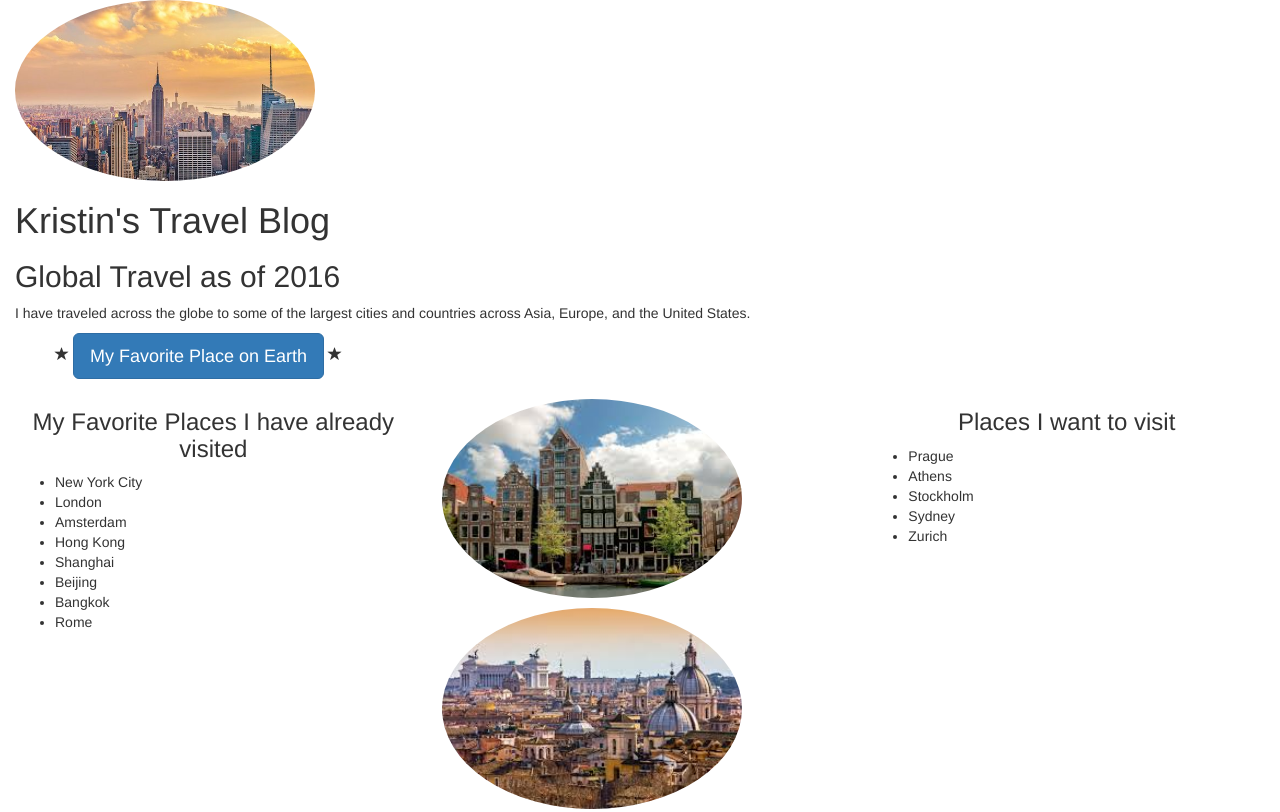
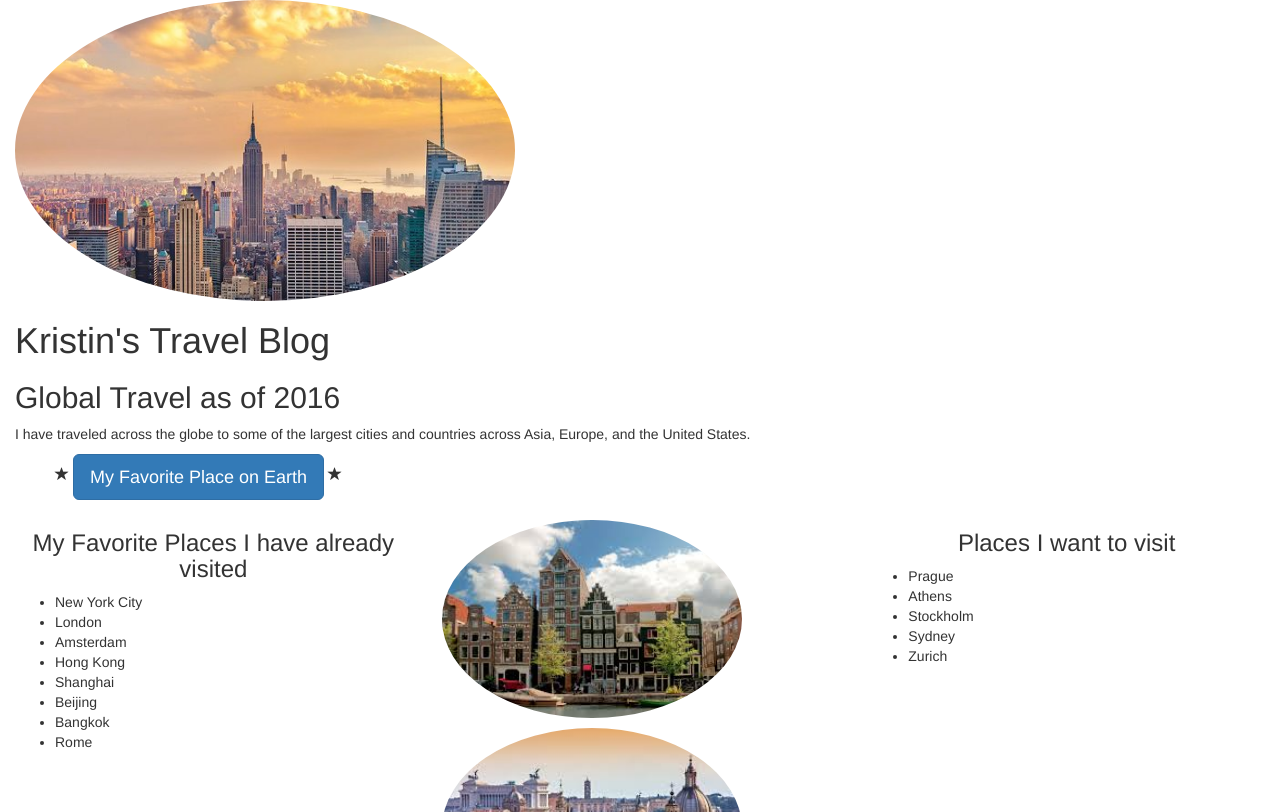
Before and after one commit to kcarlson2388/hw2, a plain HTML site: page hw2.html in a window 1280 px wide. Shown: the top 812 px of the page. Drawn offline with nearby package versions, Linux system fonts and the light colour scheme.

Commit message:
more changes

```diff
--- a/hw2.html
+++ b/hw2.html
@@ -10,13 +10,11 @@
   <script src="http://maxcdn.bootstrapcdn.com/bootstrap/3.3.6/js/bootstrap.js"></script>
 </head>
 <body>
-
-
   <div class="container-fluid">
     <div class="row">
         <div class="col-md-12">
           <div class="header">
-            <img width=300 src="new-york-city.jpg"class="img-circle">
+            <img width=500 src="new-york-city.jpg"class="img-circle">
               <h1>Kristin's Travel Blog</h1>
                 <h2>Global Travel as of 2016</h2>
                     <p>
@@ -25,7 +23,6 @@
                         <span class="glyphicon glyphicon-star" aria-hidden="true"></span>
                         <a class="btn btn-primary btn-lg" href="http://www.famtripper.com/images/reviews/photos/large/delamar_hotel_southport_ct_24.jpg" role="button">My Favorite Place on Earth</a>
                         <span class="glyphicon glyphicon-star" aria-hidden="true"></span>
-
                       </ul>
                     </p>
           </div>
@@ -69,7 +66,6 @@
             </ul>
         </div>
       </div>
-
         <footer>
           <b> <u>Copyright: Kristin Carlson 2016 </b> </u>
         </footer>
```
Lines whose indentation alone changed are shown as unchanged.
